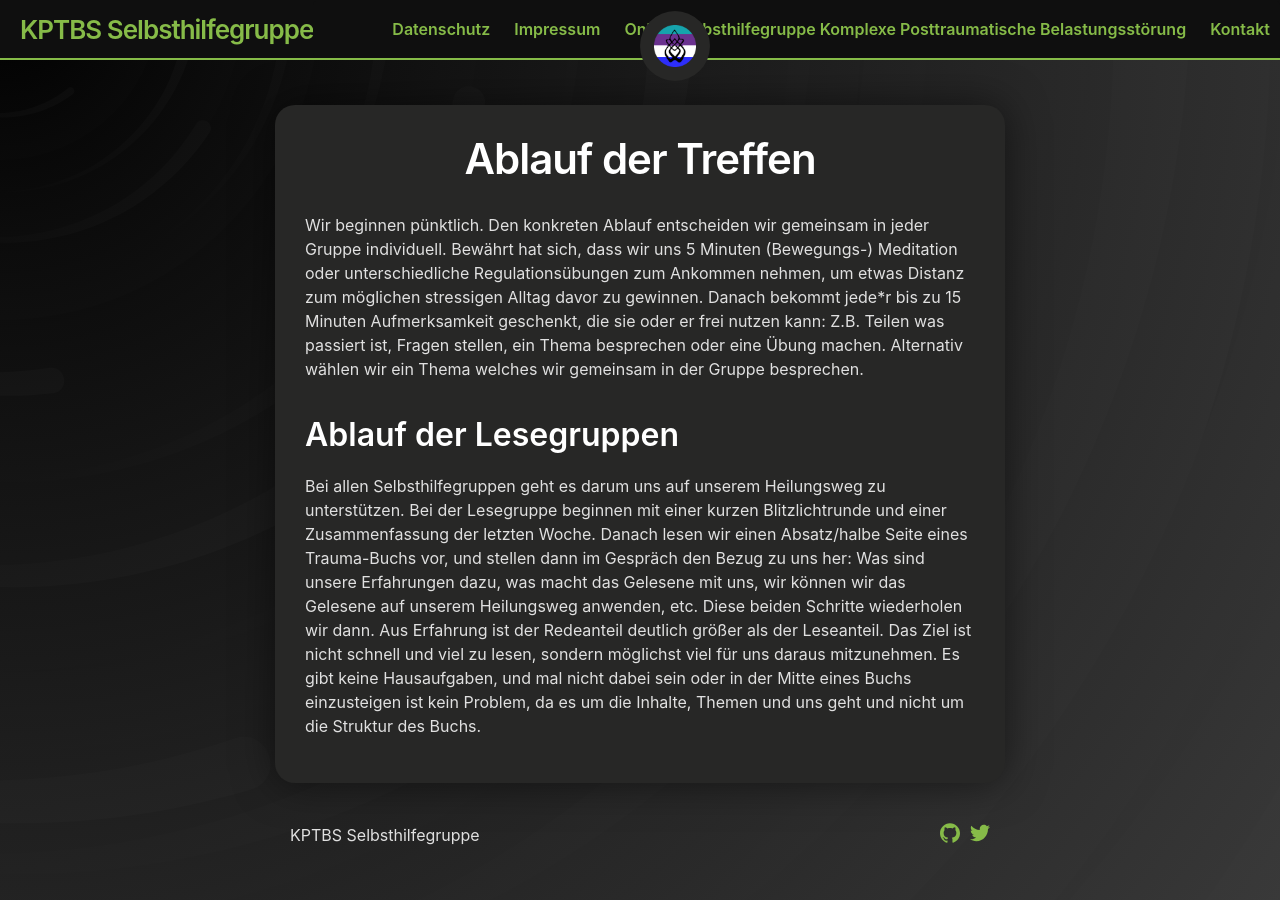
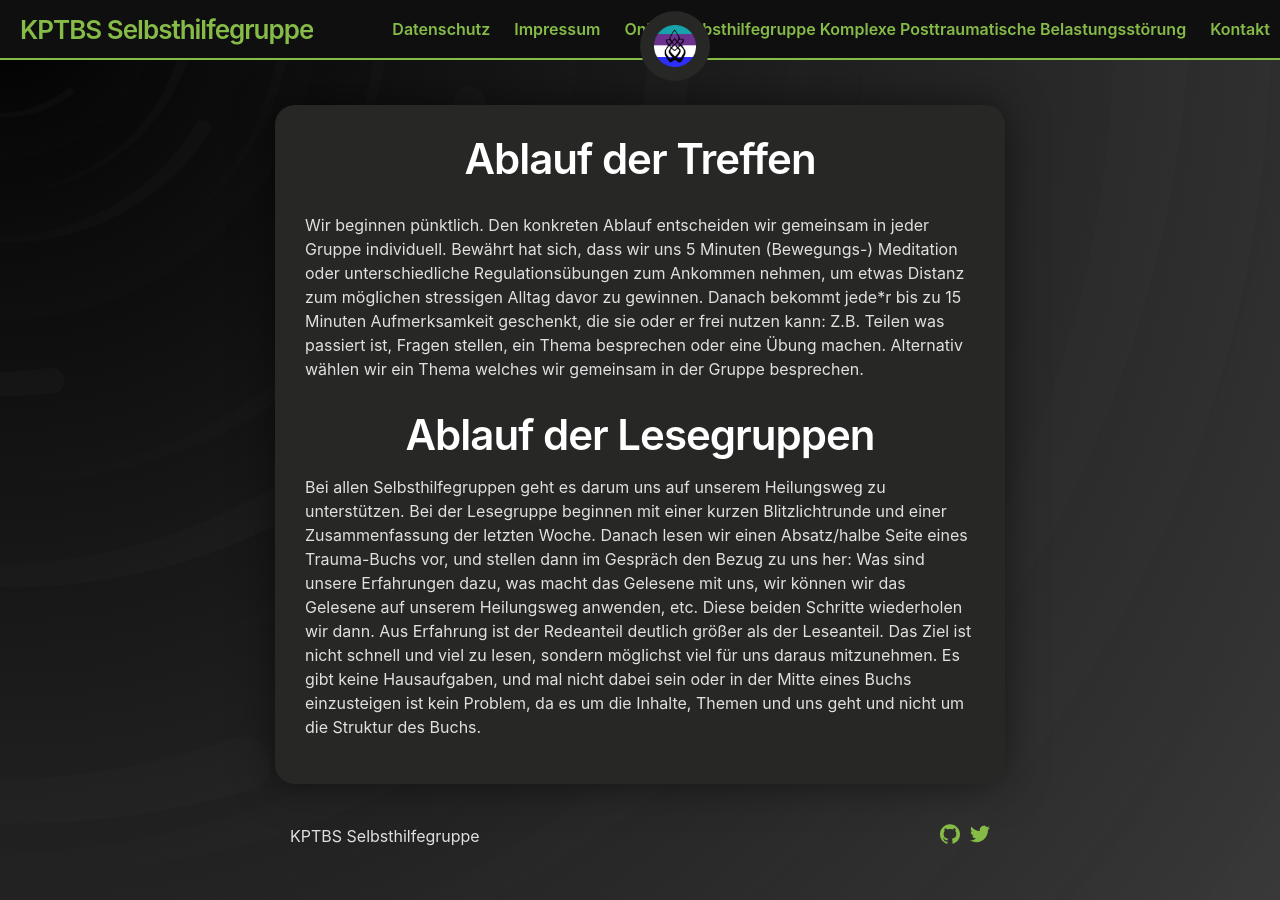
Before and after one commit to 3xz/k-ptbs, a Jekyll site: the page built from _posts/2023-07-12-ablauf.md, in a window 1280 px wide. Built offline with Jekyll 4.4.1, drawn with Linux system fonts in a browser that asks for light colours.

```diff
--- a/_posts/2023-07-12-ablauf.md
+++ b/_posts/2023-07-12-ablauf.md
@@ -5,5 +5,5 @@ title: Ablauf der Treffen
 
 Wir beginnen pünktlich. Den konkreten Ablauf entscheiden wir gemeinsam in jeder Gruppe individuell. Bewährt hat sich, dass wir uns 5 Minuten (Bewegungs-) Meditation oder unterschiedliche Regulationsübungen zum Ankommen nehmen, um etwas Distanz zum möglichen stressigen Alltag davor zu gewinnen. Danach bekommt jede*r bis zu 15 Minuten Aufmerksamkeit geschenkt, die sie oder er frei nutzen kann: Z.B. Teilen was passiert ist, Fragen stellen, ein Thema besprechen oder eine Übung machen. Alternativ wählen wir ein Thema welches wir gemeinsam in der Gruppe besprechen.
 
-## Ablauf der Lesegruppen
+# Ablauf der Lesegruppen
 Bei allen Selbsthilfegruppen geht es darum uns auf unserem Heilungsweg zu unterstützen. Bei der Lesegruppe beginnen mit einer kurzen Blitzlichtrunde und einer Zusammenfassung der letzten Woche. Danach lesen wir einen Absatz/halbe Seite eines Trauma-Buchs vor, und stellen dann im Gespräch den Bezug zu uns her: Was sind unsere Erfahrungen dazu, was macht das Gelesene mit uns, wir können wir das Gelesene auf unserem Heilungsweg anwenden, etc. Diese beiden Schritte wiederholen wir dann. Aus Erfahrung ist der Redeanteil deutlich größer als der Leseanteil. Das Ziel ist nicht schnell und viel zu lesen, sondern möglichst viel für uns daraus mitzunehmen. Es gibt keine Hausaufgaben, und mal nicht dabei sein oder in der Mitte eines Buchs einzusteigen ist kein Problem, da es um die Inhalte, Themen und uns geht und nicht um die Struktur des Buchs.
```
